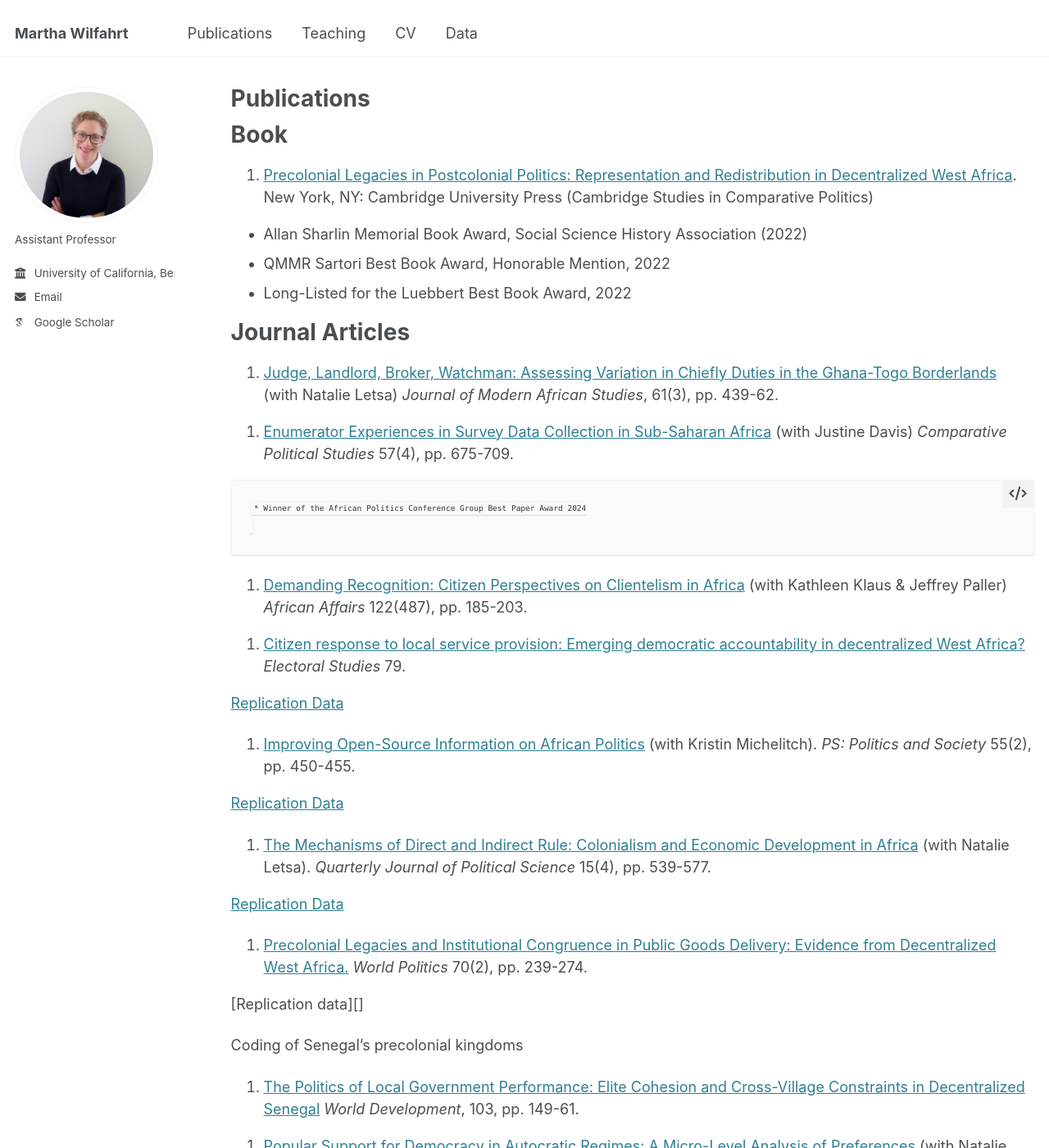
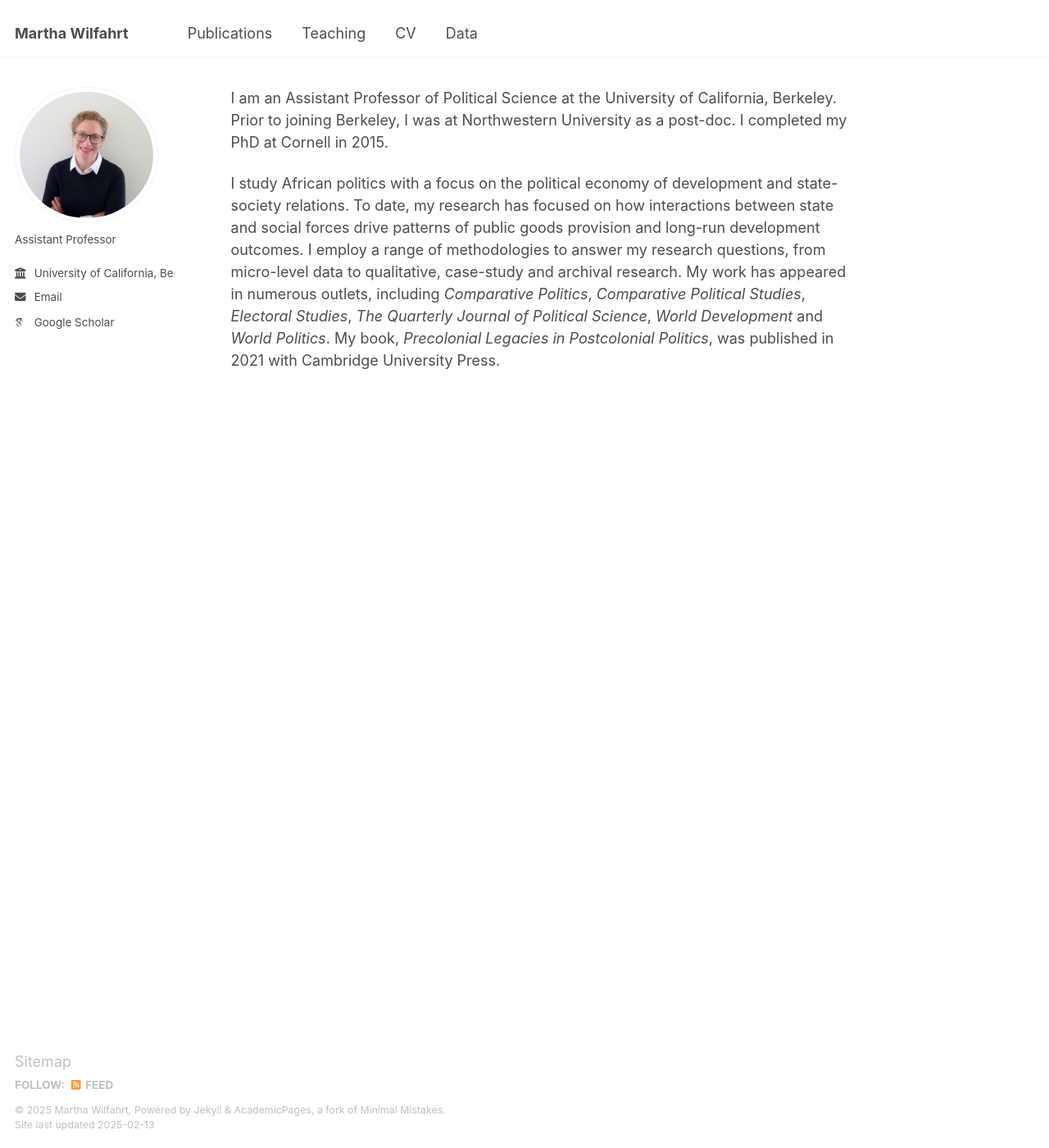
Before and after one commit to martha-wilfahrt/martha-wilfahrt.github.io, a Jekyll site: the page built from _pages/about.md, in a window 1280 px wide and 1400 px high. Shown: the whole window at 82% size. Built offline with Jekyll 4.4.1, drawn with Linux system fonts in a browser that asks for light colours; some web fonts are replaced; some of the changed text lies outside the part shown.

Commit message:
Update publications.md

```diff
--- a/_pages/publications.md
+++ b/_pages/publications.md
@@ -1,11 +1,8 @@
 ---
 layout: archive
-permalink: /
 title: "Publications"
+permalink: /publications/
 author_profile: true
-redirect_from:
-  - /publications/
-  - /publications.html
 ---
 
 # Book #
```
